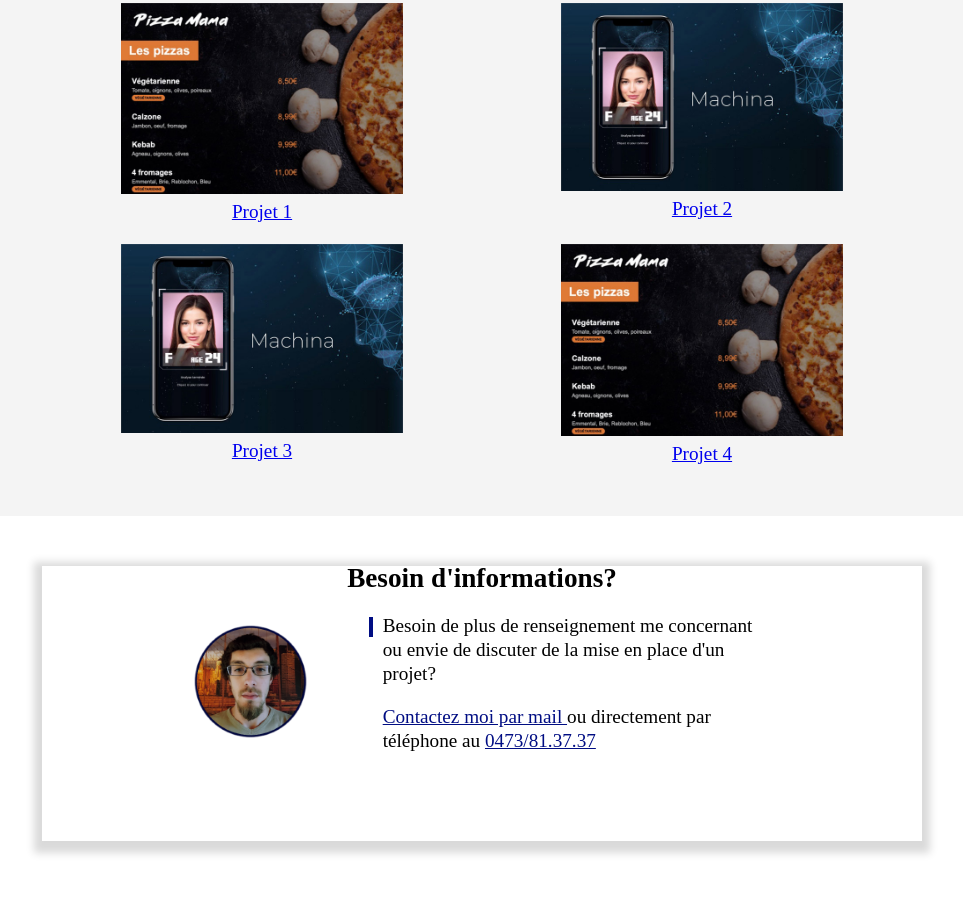
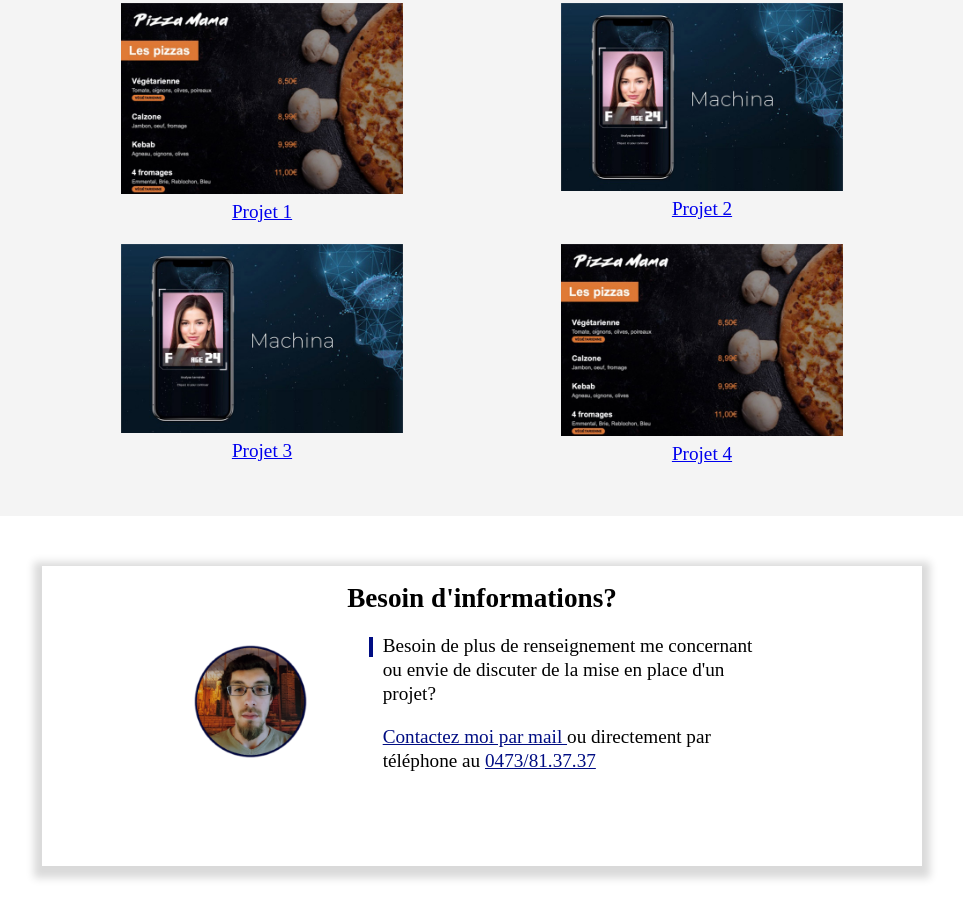
Before and after one commit to samyben2001/Portfolio, a plain HTML site: page index.html in a window 1280 px wide. Shown: the part 1141-2060 px from the top of the page, without its empty margins (158-1121 px from the left). Before the commit the page ends 2039 px from the top, so only its background shows below. Drawn offline with Linux system fonts and the light colour scheme.

Commit message:
add frame's padding

```diff
--- a/index.css
+++ b/index.css
@@ -20,6 +20,9 @@ body{
 
 iframe{
     border:none;
+    box-shadow: 0px 4px 8px 8px rgba(0, 0, 0, 0.15);
+    padding-top: 20px;
+    padding-bottom: 5px;
     width: 100%;
     height: 375px;
 }
@@ -183,11 +186,6 @@ h2, h3{
     width: fit-content;
     margin: auto;
 }
-
-.shadow{
-    box-shadow: 0px 4px 8px 8px rgba(0, 0, 0, 0.15);
-}
-
 #frame{
     display: flex;
     flex-direction: column;
--- a/index.html
+++ b/index.html
@@ -84,7 +84,7 @@
 
     <!-- FOOTER -->
     <div class="vPaddingSections">
-        <iframe src="contact_frame.html" frameborder="0" scrolling="no" class="shadow"></iframe>
+        <iframe src="contact_frame.html" frameborder="0" scrolling="no"></iframe>
     </div>
 </body>
 
```
